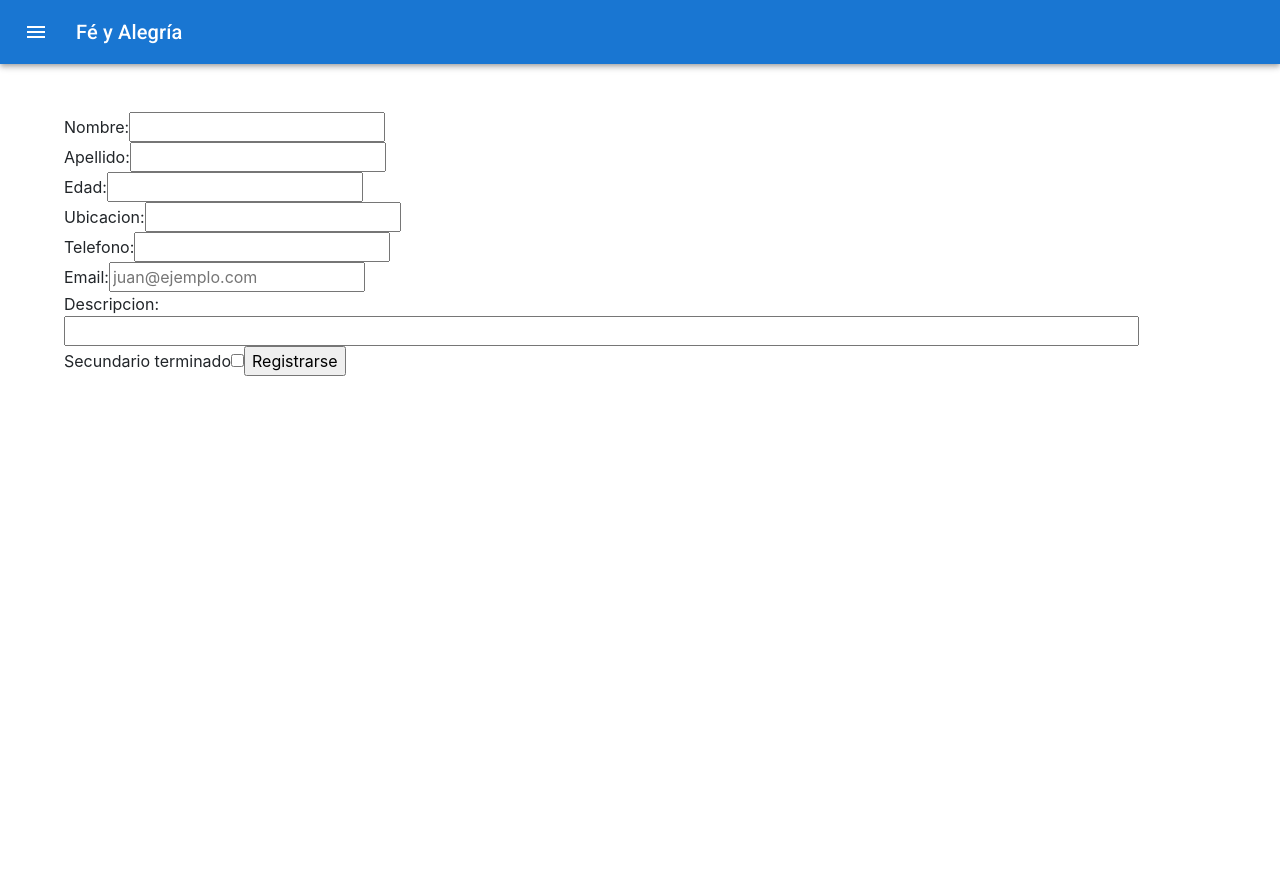
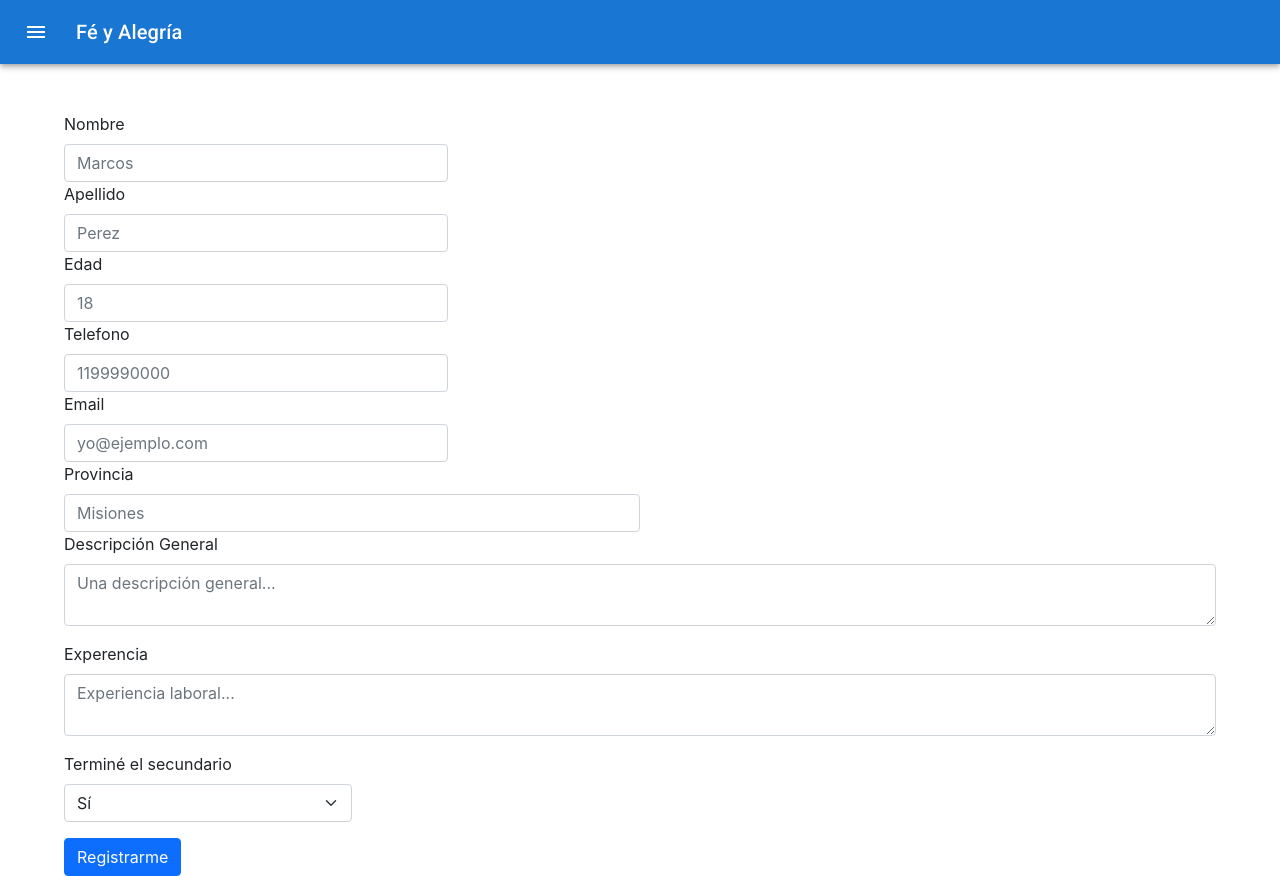
Before and after one commit to rnsavinelli/code-for-good, a React (Create React App) app in the folder client/: page /SignUp in a window 1280 px wide. Before the commit the page ends 800 px from the top, so only its background shows below. Built offline with nearby package versions, Linux system fonts and the light colour scheme.

Commit message:
fix: layout

```diff
--- a/client/src/pages/SignUp.jsx
+++ b/client/src/pages/SignUp.jsx
@@ -1,66 +1,159 @@
 import React from "react";
 import Container from "@mui/material/Container";
 import { Helmet } from "react-helmet";
+import { useNavigate } from "react-router-dom";
 
 function SignUp() {
+  const navigate = useNavigate();
   return (
     <>
-      <Helmet title="Inicio" />
+      <Helmet title="Registrarse" />
       <Container>
         <div className="mx-auto mt-5">
-          <form>
-            <label>
-              Nombre:
-              <input type="text" name="Nombre" />
-            </label>
-          </form>
-          <form>
-            <label>
-              Apellido:
-              <input type="text" name="Apellido" />
-            </label>
-          </form>
-          <form>
-            <label>
-              Edad:
-              <input type="text" name="Edad" />
-            </label>
-          </form>
-          <form>
-            <label>
-              Ubicacion:
-              <input type="text" name="Ubicacion" />
-            </label>
-          </form>
-          <form>
-            <label>
-              Telefono:
-              <input type="text" name="Telefono" />
-            </label>
-          </form>
-          <form>
-            <label>
-              Email:
-              <input type="text" name="Email" placeholder="juan@ejemplo.com" />
-            </label>
-          </form>
-          <form>
-            <label>
-              Descripcion:
+          <form
+            method="POST"
+            action="http://localhost:5000/users"
+            target="_blank"
+          >
+            <div className="col-md-4">
+              <label for="validationCustom01" className="form-label">
+                Nombre
+              </label>
               <input
                 type="text"
-                id="Descripcion"
                 name="name"
+                placeholder="Marcos"
+                className="form-control"
+                id="validationCustom01"
                 required
-                minlength="4"
-                maxlength="100"
-                size="100"
               />
-            </label>
+            </div>
+            <div className="col-md-4">
+              <label for="validationCustom02" className="form-label">
+                Apellido
+              </label>
+              <input
+                name="surname"
+                placeholder="Perez"
+                type="text"
+                className="form-control"
+                id="validationCustom02"
+                required
+              />
+            </div>
+            <div className="col-md-4">
+              <label for="validationCustom02" className="form-label">
+                Edad
+              </label>
+              <input
+                name="age"
+                placeholder="18"
+                type="number"
+                className="form-control"
+                id="validationCustom02"
+                min="16"
+                required
+              />
+            </div>
+            <div className="col-md-4">
+              <label for="validationCustom02" className="form-label">
+                Telefono
+              </label>
+              <input
+                name="tel_number"
+                placeholder="1199990000"
+                type="tel"
+                className="form-control"
+                id="validationCustom02"
+                required
+              />
+            </div>
+            <div className="col-md-4">
+              <label for="validationCustomUsername" className="form-label">
+                Email
+              </label>
+              <div className="input-group ">
+                <input
+                  name="email"
+                  type="email"
+                  placeholder="yo@ejemplo.com"
+                  className="form-control"
+                  id="validationCustomUsername"
+                  aria-describedby="inputGroupPrepend"
+                  required
+                />
+              </div>
+            </div>
+
+            <div className="col-md-6">
+              <label for="validationCustom03" className="form-label">
+                Provincia
+              </label>
+              <input
+                name="location"
+                placeholder="Misiones"
+                type="text"
+                className="form-control"
+                id="validationCustom03"
+                required
+              />
+              <div className="invalid-feedback">
+                Please provide a valid city.
+              </div>
+            </div>
+            <div class="mb-3">
+              <label for="validationTextarea" class="form-label">
+                Descripción General
+              </label>
+              <textarea
+                name="general_description"
+                class="form-control"
+                id="validationTextarea"
+                placeholder="Una descripción general..."
+                required
+              ></textarea>
+            </div>
+            <div class="mb-3">
+              <label for="validationTextarea" class="form-label">
+                Experencia
+              </label>
+              <textarea
+                name="experience"
+                class="form-control"
+                id="validationTextarea"
+                placeholder="Experiencia laboral..."
+                required
+              ></textarea>
+            </div>
+            <div class="col-md-3 mb-3">
+              <label for="validationCustom04" class="form-label">
+                Terminé el secundario
+              </label>
+              <select
+                name="graduated"
+                class="form-select"
+                id="validationCustom04"
+                required
+              >
+                <option selected value="1">
+                  Sí
+                </option>
+                <option value="0">No</option>
+              </select>
+            </div>
+            <input
+              name="degree_id"
+              placeholder="Misiones"
+              className="form-control d-none"
+              id="validationCustom03"
+              value="1"
+            />
+            <div className="col-12">
+              <button className="btn btn-primary" type="submit">
+                Registrarme
+              </button>
+            </div>
           </form>
-          Secundario terminado
-          <input type="checkbox" name="secundario" value="1" />
-          <input type="submit" value="Registrarse" />
         </div>
       </Container>
     </>
```
